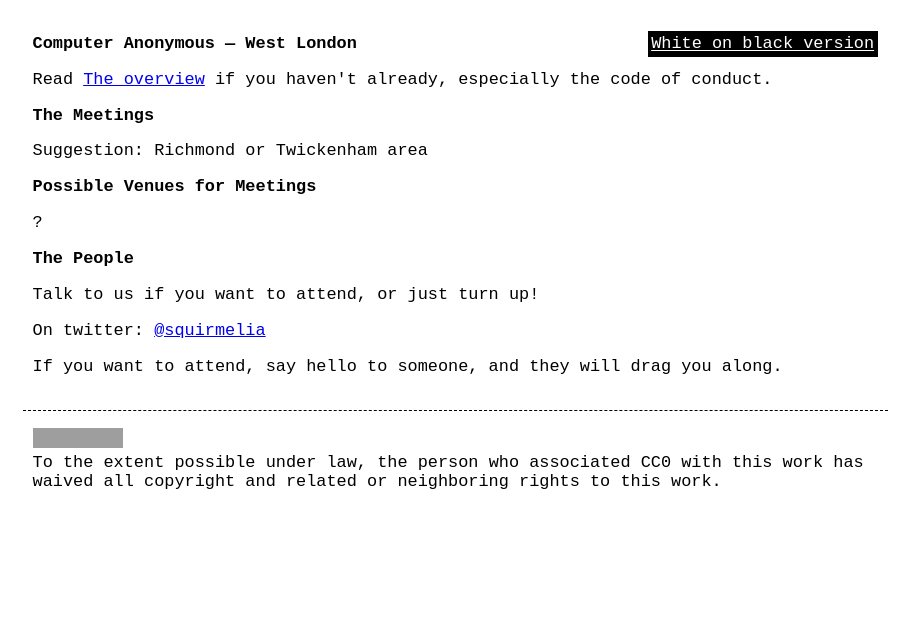
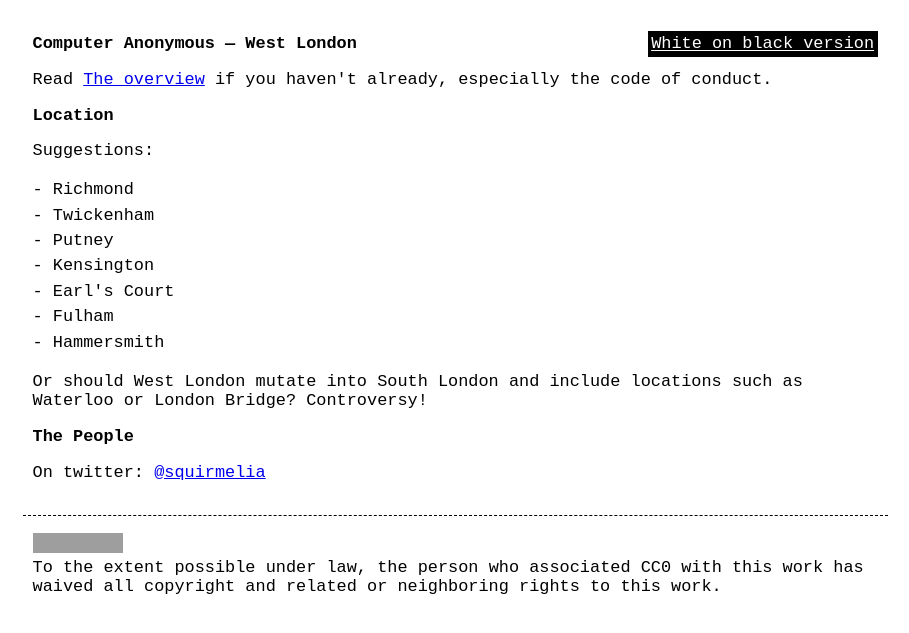
Before and after one commit to computeranonymous/computer, a Jekyll site: the page built from uk_west_london.html, in a window 1280 px wide. Shown: the top 633 px of the page, without its empty margins (185-1094 px from the left). Built offline with Jekyll 4.4.1, drawn with Linux system fonts in a browser that asks for light colours; grey boxes are pictures that could not be loaded.

Commit message:
Update uk_west_london.html

```diff
--- a/uk_west_london.html
+++ b/uk_west_london.html
@@ -6,17 +6,19 @@ title: Computer Anonymous - West London
 
 <p>Read <a href="index.html">The overview</a> if you haven't already, especially the code of conduct.</p>
 
-<h2>The Meetings</h2>
+<h2>Location</h2>
 
-<p>Suggestion: Richmond or Twickenham area</p>
+<p>Suggestions:</p>
+<ul><li>Richmond</li>
+      <li>Twickenham</li>
+            <li>Putney</li>
+            <li>Kensington</li>
+            <li>Earl's Court</li>
+            <li>Fulham</li>
+            <li>Hammersmith</li>
+</ul>
+<p>Or should West London mutate into South London and include locations such as Waterloo or London Bridge? Controversy!</p>
 
-      <h3>Possible Venues for Meetings</h3>
-<p> ?</p>
+     <h3>The People</h3>
 
-      <h3>The People</h3>
-
-      <p>Talk to us if you want to attend, or just turn up!</p>
-
-      <p>On twitter: <a href="http://twitter.com/squirmelia">@squirmelia</a>
-
-      <p>If you want to attend, say hello to someone, and they will drag you along.</p>
+      <p>On twitter: <a href="http://twitter.com/squirmelia">@squirmelia</a>   </p>
```
